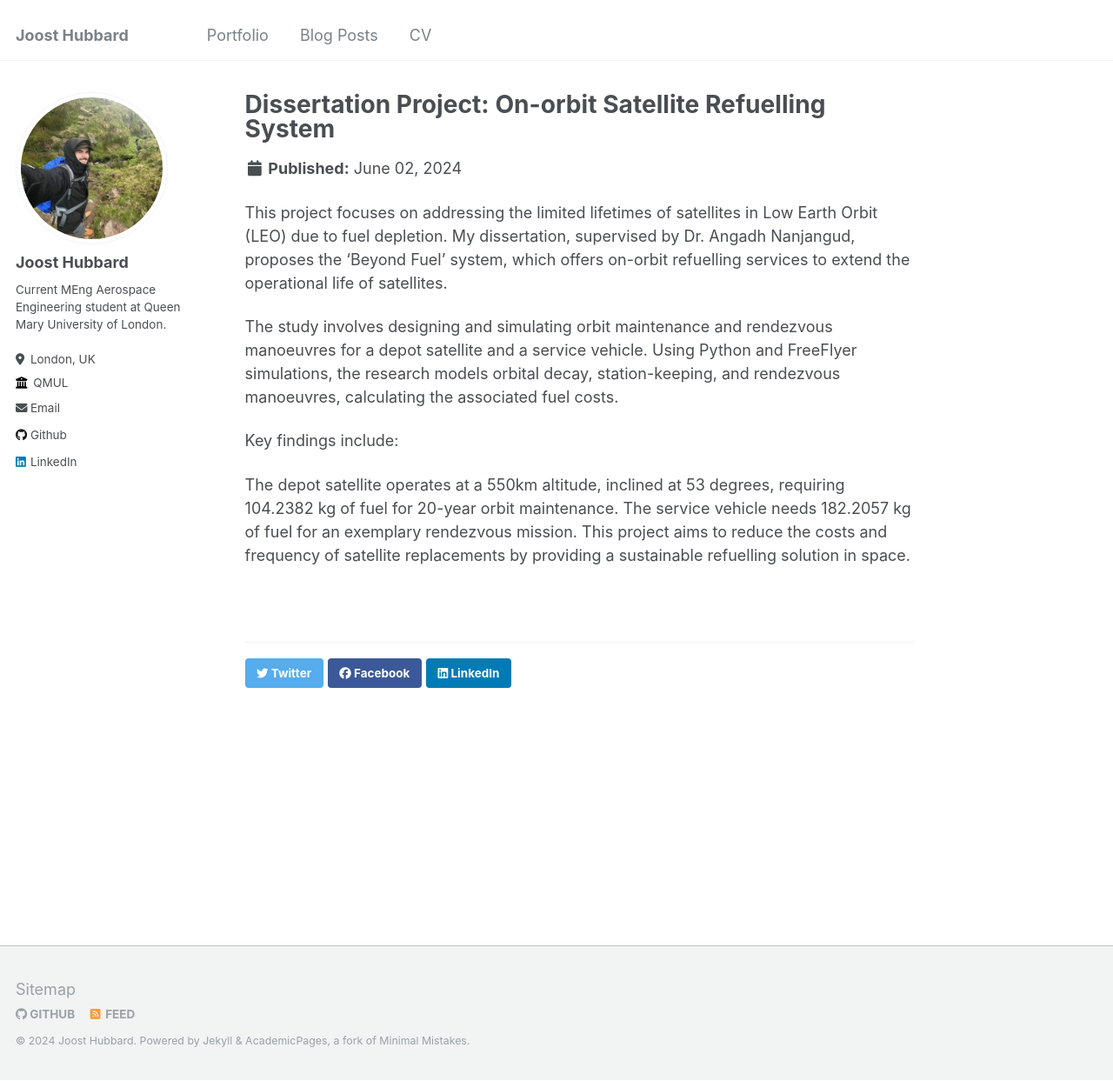
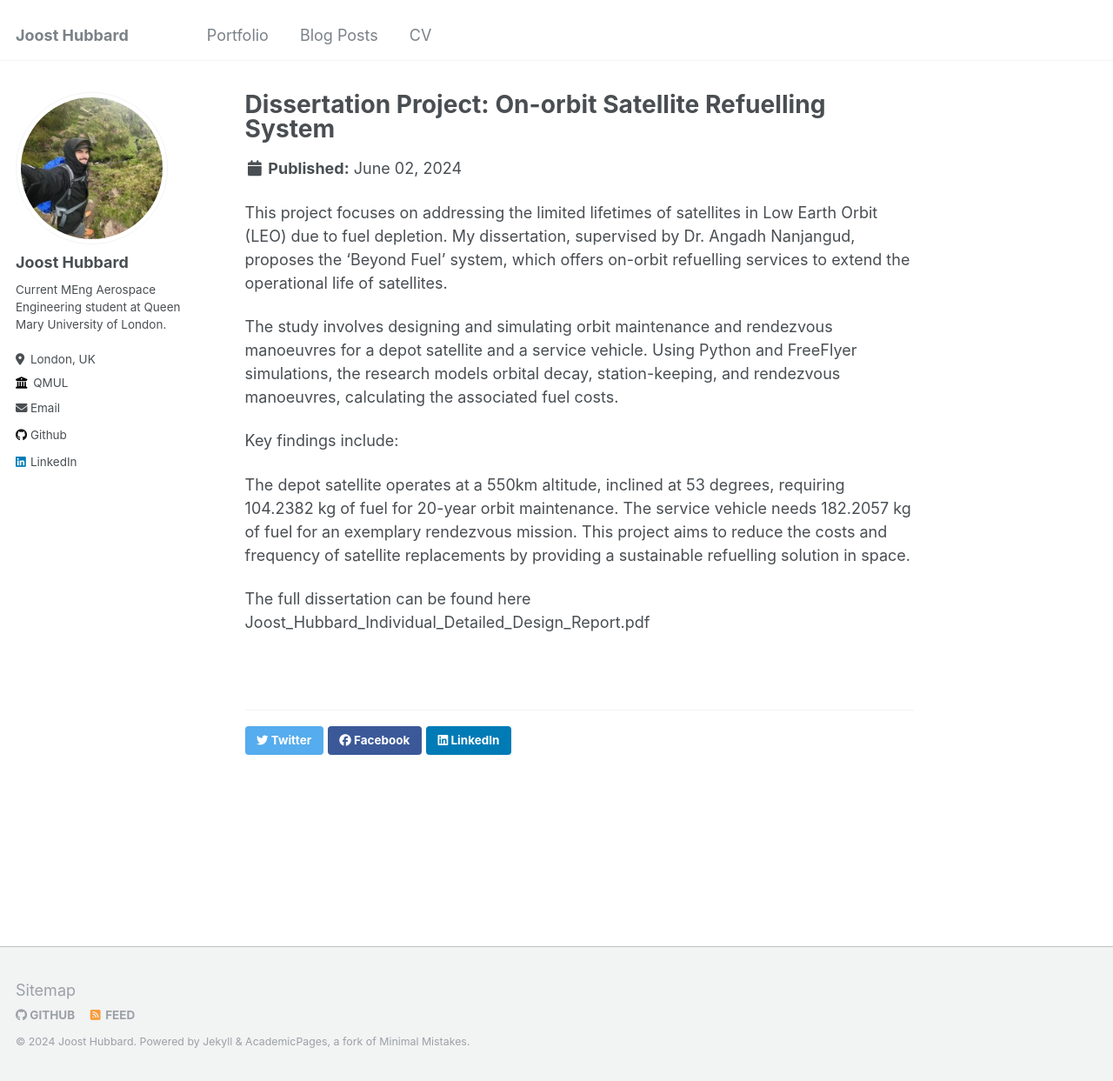
Before and after one commit to Joosty/Joosty..github.io, a Jekyll site: the page built from _portfolio/Beyond Fuel Post.md, in a window 1280 px wide and 1243 px high. Shown: the whole window at 87% size. Built offline with Jekyll 4.4.1, drawn with Linux system fonts in a browser that asks for light colours.

Commit message:
Update Beyond Fuel Post.md

```diff
--- a/_portfolio/Beyond Fuel Post.md
+++ b/_portfolio/Beyond Fuel Post.md
@@ -13,3 +13,5 @@ Key findings include:
 The depot satellite operates at a 550km altitude, inclined at 53 degrees, requiring 104.2382 kg of fuel for 20-year orbit maintenance.
 The service vehicle needs 182.2057 kg of fuel for an exemplary rendezvous mission.
 This project aims to reduce the costs and frequency of satellite replacements by providing a sustainable refuelling solution in space.
+
+The full dissertation can be found here Joost_Hubbard_Individual_Detailed_Design_Report.pdf
```
